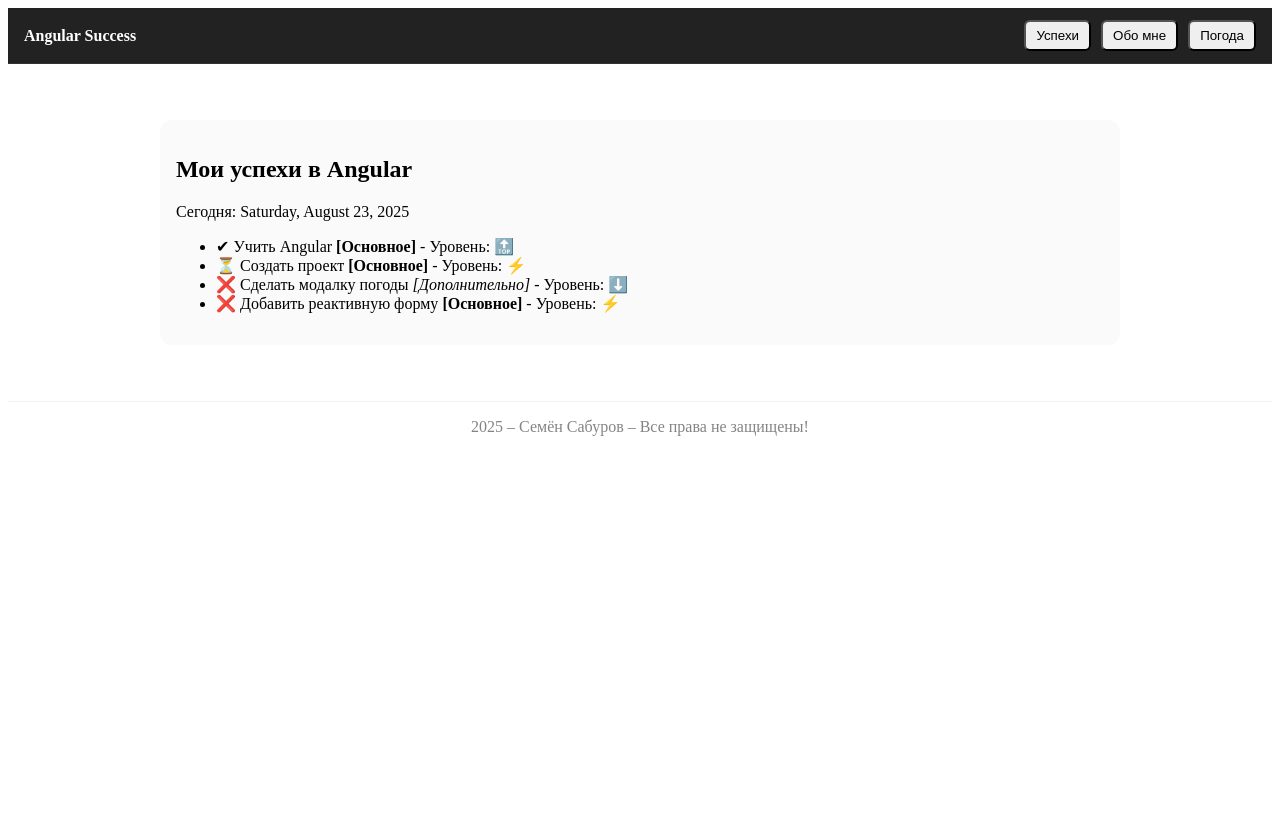
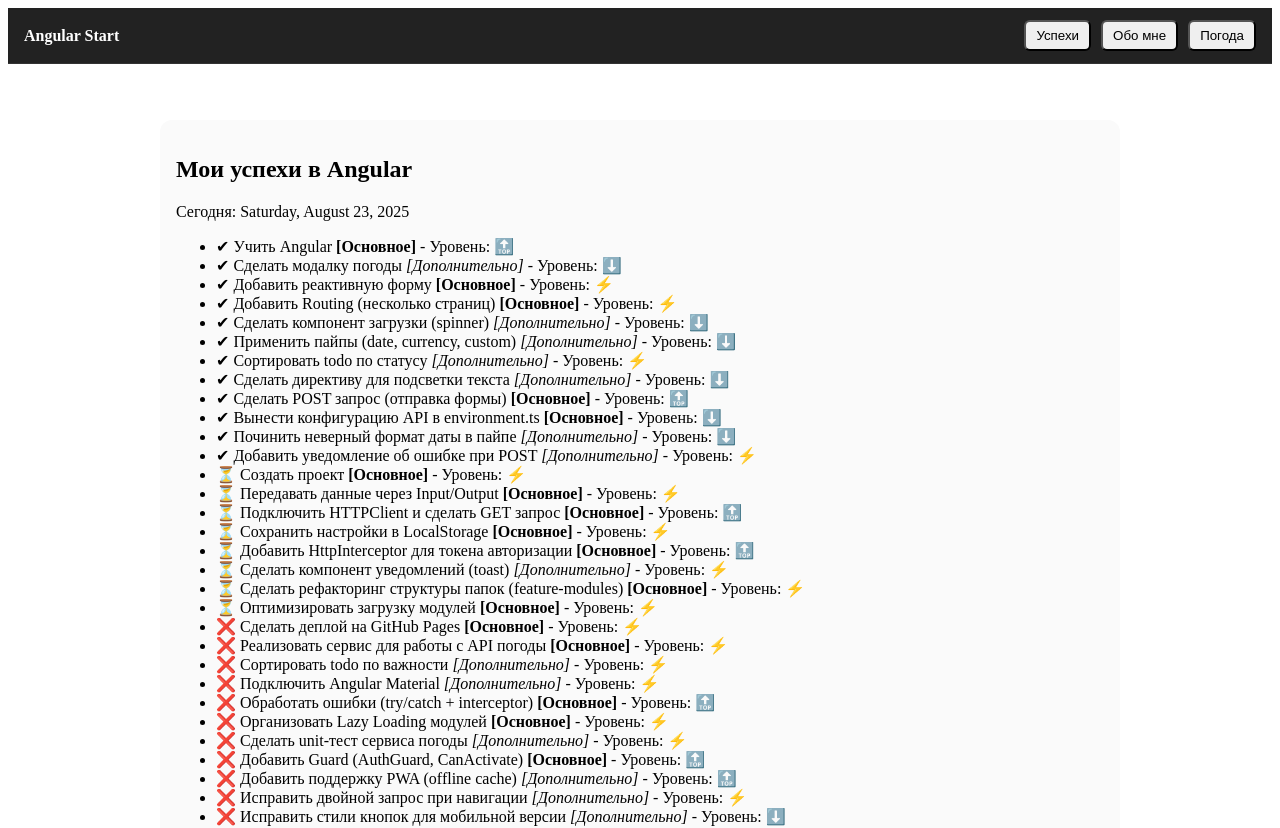
Before and after one commit to SaySubr/AngularStart, an Angular app: page /achievements in a window 1280 px wide. Shown: the top 828 px of the page. Before the commit the page ends 800 px from the top, so only its background shows below. Built offline with nearby package versions, Linux system fonts and the light colour scheme.

Commit message:
Fix weather modal and fix otner project
fix bugs weather modal in the header (move to header component)
Add achivements list column
Add weather component style and city for more weather
Add weather component animation color

```diff
--- a/src/app/app.component.html
+++ b/src/app/app.component.html
@@ -1,7 +1,14 @@
-<app-header></app-header>
+<app-header (weatherClick)="toggleWeather()"></app-header>
+
 
 <main class="container" style="padding: 16px;">
   <router-outlet></router-outlet>
 </main>
 
 <app-footer></app-footer>
+
+<app-weather-modal
+  *ngIf="showWeather"
+  (close)="closeWeather()"
+  class="weather-global">
+</app-weather-modal>
--- a/src/app/app.component.scss
+++ b/src/app/app.component.scss
@@ -3,3 +3,15 @@
   margin: 24px auto;
   padding: 0 16px;
 }
+.weather-global {
+  position: fixed;
+  top: 70px;
+  right: 20px;
+  width: 250px;
+  background: rgb(79, 177, 219);
+  border: 1px solid #ddd;
+  border-radius: 10px;
+  padding: 15px;
+  box-shadow: 0 5px 15px rgba(0,0,0,0.3);
+  z-index: 1000;
+}
--- a/src/app/app.component.ts
+++ b/src/app/app.component.ts
@@ -3,16 +3,27 @@
 import { FooterComponent } from './components/footer/footer.component';
 import { RouterModule } from '@angular/router';
 import { routes } from './app.routes';
+import { CommonModule } from '@angular/common';
+import { WeatherModalComponent } from './components/weather-modal/weather-modal.component';
 
 @Component({
   selector: 'app-root',
   standalone: true,
-  imports: [ HeaderComponent,
-  HeaderComponent, FooterComponent, RouterModule],
+  imports: [HeaderComponent, FooterComponent, RouterModule, CommonModule, WeatherModalComponent],
   templateUrl: './app.component.html',
   styleUrls: ['./app.component.scss']
 })
 export class AppComponent
 {
+  showWeather = false;
+
+
+  closeWeather() {
+    this.showWeather = false;
+  }
+
+  toggleWeather() {
+    this.showWeather = !this.showWeather;
+  }
 
 }
--- a/src/app/components/achievements/achievements.component.ts
+++ b/src/app/components/achievements/achievements.component.ts
@@ -14,11 +14,54 @@
 export class AchievementsComponent
 {
   today = new Date();
+
+  constructor() {
+    this.sortAchievements();
+  }
+ sortAchievements() {
+  const order: Record<'done' | 'inProgress' | 'todo', number> = {
+    done: 1,
+    inProgress: 2,
+    todo: 3
+  };
+
+  this.achievements.sort(
+    (a, b) => order[a.status as 'done' | 'inProgress' | 'todo'] - order[b.status as 'done' | 'inProgress' | 'todo']
+  );
+}
   achievements = [
-    { title: 'Учить Angular', status: 'done', type: 'main', level: 'high' },
-    { title: 'Создать проект', status: 'inProgress', type: 'main', level: 'medium' },
-    { title: 'Сделать модалку погоды', status: 'todo', type: 'extra', level: 'low' },
-    { title: 'Добавить реактивную форму', status: 'todo', type: 'main', level: 'medium' }
-  ];
+  { title: 'Учить Angular', status: 'done', type: 'main', level: 'high' },
+  { title: 'Создать проект', status: 'inProgress', type: 'main', level: 'medium' },
+  { title: 'Сделать модалку погоды', status: 'done', type: 'extra', level: 'low' },
+  { title: 'Добавить реактивную форму', status: 'done', type: 'main', level: 'medium' },
+  { title: 'Передавать данные через Input/Output', status: 'inProgress', type: 'main', level: 'medium' },
+  { title: 'Сделать деплой на GitHub Pages', status: 'todo', type: 'main', level: 'medium' },
+  { title: 'Добавить Routing (несколько страниц)', status: 'done', type: 'main', level: 'medium' },
+  { title: 'Подключить HTTPClient и сделать GET запрос', status: 'inProgress', type: 'main', level: 'high' },
+  { title: 'Реализовать сервис для работы с API погоды', status: 'todo', type: 'main', level: 'medium' },
+  { title: 'Сделать компонент загрузки (spinner)', status: 'done', type: 'extra', level: 'low' },
+  { title: 'Применить пайпы (date, currency, custom)', status: 'done', type: 'extra', level: 'low' },
+  { title: 'Сортировать todo по статусу', status: 'done', type: 'extra', level: 'medium' },
+  { title: 'Сортировать todo по важности', status: 'todo', type: 'extra', level: 'medium' },
+  { title: 'Сохранить настройки в LocalStorage', status: 'inProgress', type: 'main', level: 'medium' },
+  { title: 'Сделать директиву для подсветки текста', status: 'done', type: 'extra', level: 'low' },
+  { title: 'Подключить Angular Material', status: 'todo', type: 'extra', level: 'medium' },
+  { title: 'Обработать ошибки (try/catch + interceptor)', status: 'todo', type: 'main', level: 'high' },
+  { title: 'Сделать POST запрос (отправка формы)', status: 'done', type: 'main', level: 'high' },
+  { title: 'Добавить HttpInterceptor для токена авторизации', status: 'inProgress', type: 'main', level: 'high' },
+  { title: 'Организовать Lazy Loading модулей', status: 'todo', type: 'main', level: 'medium' },
+  { title: 'Вынести конфигурацию API в environment.ts', status: 'done', type: 'main', level: 'low' },
+  { title: 'Сделать unit-тест сервиса погоды', status: 'todo', type: 'extra', level: 'medium' },
+  { title: 'Добавить Guard (AuthGuard, CanActivate)', status: 'todo', type: 'main', level: 'high' },
+  { title: 'Сделать компонент уведомлений (toast)', status: 'inProgress', type: 'extra', level: 'medium' },
+  { title: 'Добавить поддержку PWA (offline cache)', status: 'todo', type: 'extra', level: 'high' },
+  { title: 'Сделать рефакторинг структуры папок (feature-modules)', status: 'inProgress', type: 'main', level: 'medium' },
+  { title: 'Исправить двойной запрос при навигации', status: 'todo', type: 'extra', level: 'medium' },
+  { title: 'Починить неверный формат даты в пайпе', status: 'done', type: 'extra', level: 'low' },
+  { title: 'Оптимизировать загрузку модулей', status: 'inProgress', type: 'main', level: 'medium' },
+  { title: 'Исправить стили кнопок для мобильной версии', status: 'todo', type: 'extra', level: 'low' },
+  { title: 'Добавить уведомление об ошибке при POST', status: 'done', type: 'extra', level: 'medium' }
+];
+
 
 }
--- a/src/app/components/header/header.component.html
+++ b/src/app/components/header/header.component.html
@@ -1,9 +1,8 @@
 <header class="header">
-  <div class="brand" (click)="navigate('/')">Angular Success</div>
+  <div class="brand" (click)="navigate('/')">Angular Start</div>
  <nav class="nav">
   <button (click)="navigate('/achievements')">Успехи</button>
   <button (click)="navigate('/about')">Обо мне</button>
-  <button (click)="openWeatherModal()">Погода</button>
+  <button (click)="onWeatherClick()">Погода</button>
 </nav>
-<app-weather-modal *ngIf="showWeatherModal" (close)="closeWeatherModal()"></app-weather-modal>
 </header>
--- a/src/app/components/header/header.component.ts
+++ b/src/app/components/header/header.component.ts
@@ -1,13 +1,12 @@
-import { Component } from '@angular/core';
+import { Component, EventEmitter, Output } from '@angular/core';
 import { CommonModule } from '@angular/common';
 import { NgModule } from '@angular/core';
 import { Router } from '@angular/router';
-import { WeatherModalComponent } from '../weather-modal/weather-modal.component';
 
 @Component({
   selector: 'app-header',
   standalone: true,
-  imports: [CommonModule,WeatherModalComponent],
+  imports: [CommonModule],
   templateUrl: './header.component.html',
   styleUrl: './header.component.scss'
 })
@@ -16,6 +15,8 @@
   darkTheme = true;
   isLoggedIn = true;
   showWeatherModal = false;
+  @Output() weatherClick = new EventEmitter<void>();
+
 
   constructor(private router: Router) {}
 
@@ -23,11 +24,7 @@
     this.router.navigate([path]);
   }
 
-  openWeatherModal() {
-    this.showWeatherModal = true;
-  }
-
-  closeWeatherModal() {
-    this.showWeatherModal = false;
+  onWeatherClick() {
+    this.weatherClick.emit();
   }
 }
--- a/src/app/components/weather-modal/weather-modal.component.html
+++ b/src/app/components/weather-modal/weather-modal.component.html
@@ -1,13 +1,19 @@
-<div class="modal">
+<div class="modal" [style.background-color]="getTemperatureColor()">
   <button (click)="closeModal()">Закрыть</button>
   <div *ngIf="loading">Загрузка...</div>
-  <div *ngIf="weather">
+
+
+  <div *ngIf="!selectingCity && weather">
     <p>Город: {{ weather.data?.city }}</p>
     <p>Температура: {{ weather.data?.current?.weather?.tp }}°C</p>
+    <p>Скорость ветра: {{ weather.data?.current?.weather?.ws }} м/с</p>
+    <p>Направление ветра: {{ weather.data?.current?.weather?.wd }}°</p>
     <!-- <pre>{{ weather | json }}</pre> -->
-    <!-- Json При желании можно включить json (отладочная информация)-->
+    <!-- Json weather При желании можно включить (отладочная информация)-->
+    <button (click)="backToCities()">Вернуться к списку городов</button>
   </div>
 
+  <div *ngIf="selectingCity">
     <h3>Выберите точку</h3>
     <ul>
       <li *ngFor="let loc of locations">
@@ -15,3 +21,4 @@
       </li>
     </ul>
   </div>
+</div>
--- a/src/app/components/weather-modal/weather-modal.component.scss
+++ b/src/app/components/weather-modal/weather-modal.component.scss
@@ -5,7 +5,33 @@
   margin-top: 16px;
   border-radius: 8px;
 
-  max-width: 500px;        /* фиксируем максимальную ширину */
-  overflow-x: auto;        /* горизонтальная прокрутка, если содержимое шире */
+  max-width: 500px;
+  overflow-x: auto;
   word-break: break-word;
+
+  transition: background-color 0.5s ease;
+
+  button {
+    padding: 6px 12px;
+    margin: 4px 0;
+    border: none;
+    border-radius: 6px;
+    background-color: #fff;
+    cursor: pointer;
+    transition: background-color 0.2s, color 0.2s;
+
+    &:hover {
+      background-color: rgb(71, 235, 140);
+      color: #222;
+    }
+  }
+
+  ul {
+    list-style: disc;
+    padding-left: 20px;
+
+    li {
+      margin-bottom: 6px;
+    }
+  }
 }
--- a/src/app/components/weather-modal/weather-modal.component.ts
+++ b/src/app/components/weather-modal/weather-modal.component.ts
@@ -16,25 +16,55 @@
   showModal = true;
   weather: any = null;
   loading = false;
+  selectingCity = true;
 
-  locations = [
-    { name: "Центр", lat: 56.0106, lon: 92.8526 },
-    { name: "Северо-запад", lat: 56.05, lon: 92.90 },
-    { name: "Юг", lat: 55.98, lon: 92.83 }
-  ];
+  locations = environment.weatherLocations;
 
   constructor(private http: HttpClient) {}
 
   loadWeather(location: any) {
     this.loading = true;
+    this.selectingCity = false;
     const url = `https://api.airvisual.com/v2/nearest_city?lat=${location.lat}&lon=${location.lon}&key=${environment.weatherApiKey}`;
     this.http.get(url).subscribe({
-      next: (data) => { this.weather = data; this.loading = false; },
-      error: () => { this.weather = null; this.loading = false; alert('Ошибка загрузки погоды'); }
+      next: (data) => {
+        this.weather = data;
+        this.loading = false;
+      },
+      error: () => {
+        this.weather = null;
+        this.loading = false;
+        alert('Ошибка загрузки погоды');
+      }
     });
+  }
+
+  backToCities() {
+    this.selectingCity = true;
+    this.weather = null;
   }
 
   closeModal() {
     this.close.emit();
   }
+
+getTemperatureColor(): string {
+  const temp = this.weather?.data?.current?.weather?.tp;
+  if (temp == null) return '#42AAFF'; // стандартный фон
+
+  const minTemp = 1;
+  const maxTemp = 27;
+  const clampedTemp = Math.min(Math.max(temp, minTemp), maxTemp);
+  const percent = (clampedTemp - minTemp) / (maxTemp - minTemp);
+
+  const coldColor = { r: 13, g: 59, b: 102 };   // тёмно-синий
+  const warmColor = { r: 255, g: 107, b: 107 };  // красноватый
+
+  const r = Math.round(coldColor.r + percent * (warmColor.r - coldColor.r));
+  const g = Math.round(coldColor.g + percent * (warmColor.g - coldColor.g));
+  const b = Math.round(coldColor.b + percent * (warmColor.b - coldColor.b));
+
+  return `rgb(${r}, ${g}, ${b})`;
 }
+
+}
--- a/src/environments/environment.ts
+++ b/src/environments/environment.ts
@@ -1,4 +1,16 @@
 export const environment = {
   production: false,
-  weatherApiKey: '4d15c00c-ac29-4e2a-a061-bfad81adc773'
+  weatherApiKey: '4d15c00c-ac29-4e2a-a061-bfad81adc773',
+weatherLocations: [
+    { name: 'Центр Красноярска', lat: 56.0106, lon: 92.8526 },
+    { name: 'Северо-запад Красноярска', lat: 56.05, lon: 92.90 },
+    { name: 'Юг Красноярска', lat: 55.98, lon: 92.83 },
+    { name: 'Москва', lat: 55.7558, lon: 37.6173 },
+    { name: 'Тольятти', lat: 53.5206, lon: 49.3890 },
+    { name: 'Дудинка', lat: 69.4031, lon: 86.1907 },
+    { name: 'Новосибирск', lat: 55.0084, lon: 82.9357 },
+    { name: 'Санкт-Петербург', lat: 59.9343, lon: 30.3351 },
+    { name: 'Екатеринбург', lat: 56.8389, lon: 60.6057 },
+    { name: 'Сочи', lat: 43.5855, lon: 39.7231 }
+  ]
 };
```
Also changed, not shown: public/AngularStart.png (added). Lines whose indentation alone changed are shown as unchanged.
